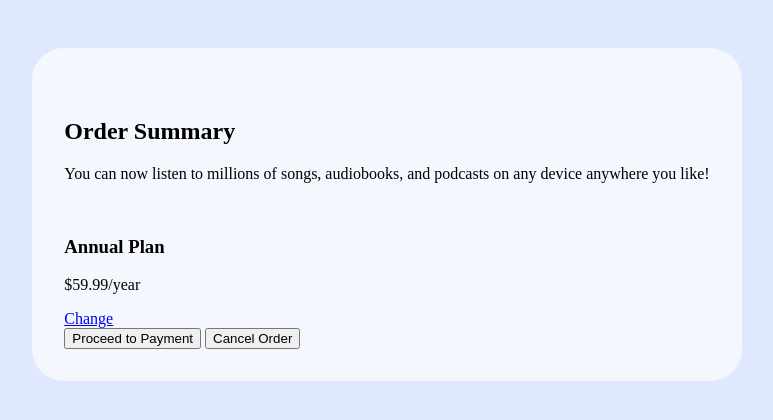
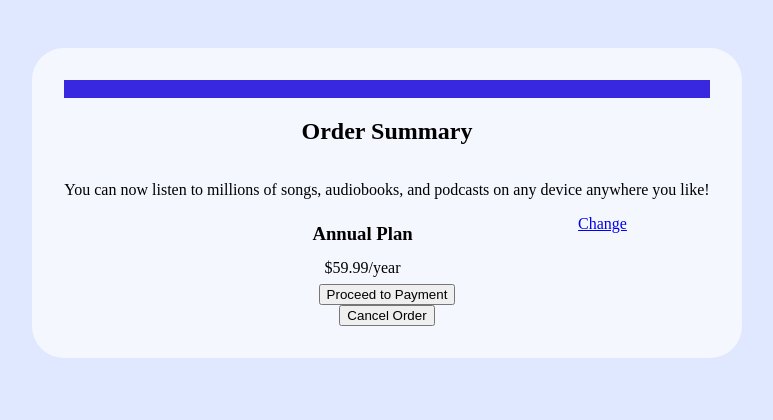
Before and after one commit to dekitsuneco/order-summary-card-component, a website: page index.html in a window 1280 px wide. Shown: the whole page, without its empty margins (253-1026 px from the left). Drawn offline with Linux system fonts and the light colour scheme.

Commit message:
Write basic styles for card elements to make it look like an actual card

```diff
--- a/style.css
+++ b/style.css
@@ -47,17 +47,25 @@ body {
 
   /** || Image **/
   .card-img {
+    width: 100%;
 
+    background: hsl(245, 75%, 52%);
   }
 
   /** || Body **/
   .card-body {
-
+    display: flex;
+    flex-direction: column;
+    justify-content: center;
+    align-items: center;
   }
 
     /** || Content **/
     .card-content {
-
+      display: flex;
+      flex-direction: column;
+      justify-content: center;
+      align-items: center;
     }
       .card-content-header {
 
@@ -68,14 +76,22 @@ body {
 
     /** || Subscription **/
     .card-subscription {
+      width: 100%;
 
+      display: flex;
+      justify-content: space-around;
     }
       .card-subscription-icon {
 
       }
       /** ||| Subscription plan **/
       .card-subscription-plan {
+        display: flex;
+        flex-direction: column;
+        justify-content: center;
+        align-items: center;
 
+        line-height: 0;
       }
         .card-subscription-plan-header {
 
@@ -89,11 +105,11 @@ body {
 
     /** || Payment **/
     .card-payment {
-
+      display: block;
     }
     /** || Cancel **/
     .card-cancel {
-
+      display: block;
     }
 
 
```
